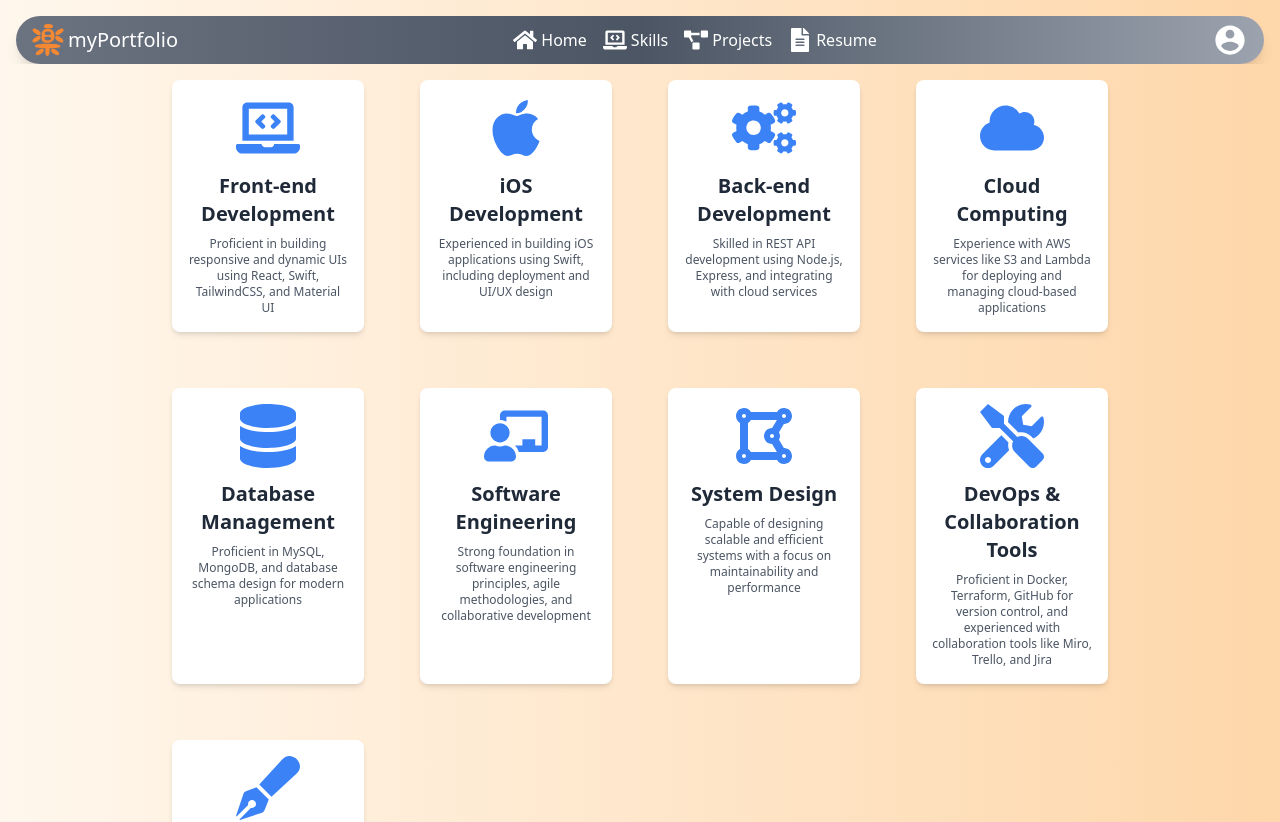
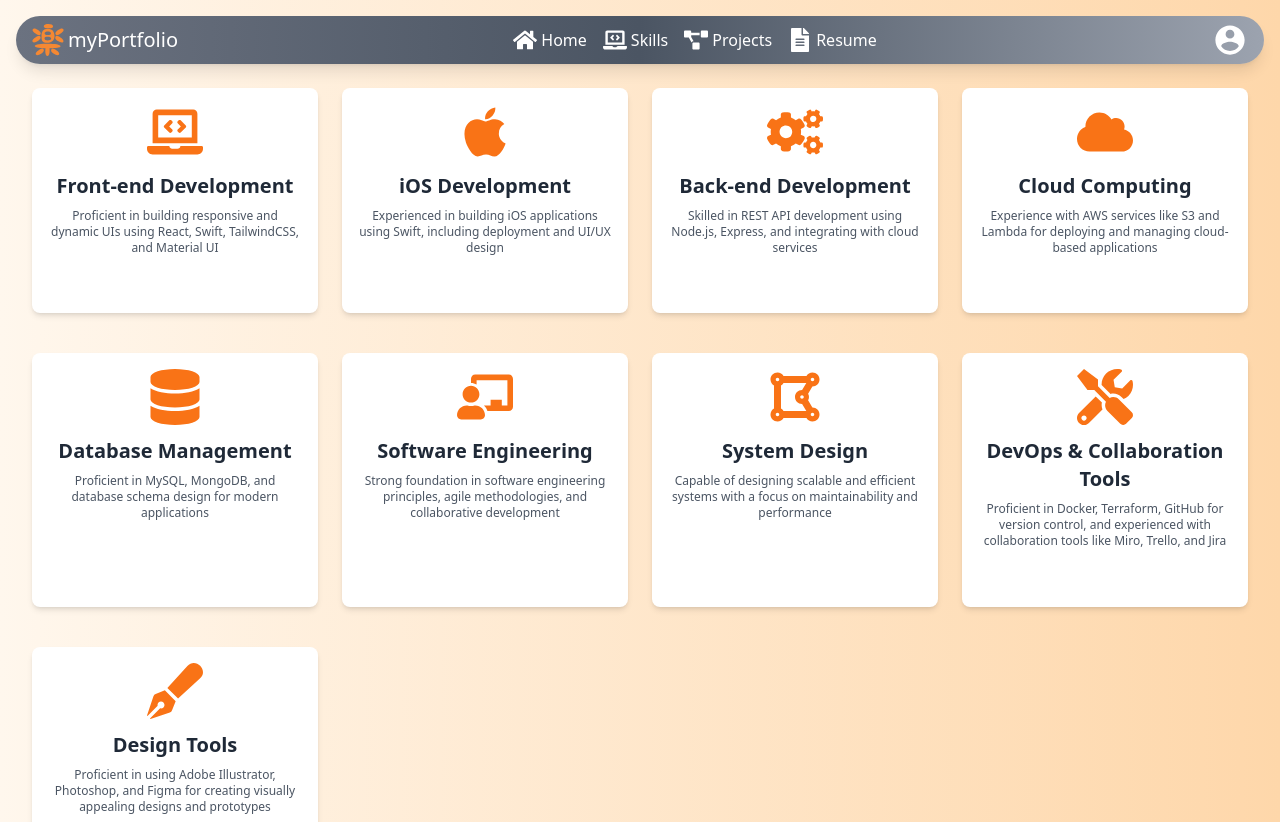
Before and after one commit to samuelckl/myPortfolio, a React (Create React App) app: page /skills in a window 1280 px wide. Shown: the top 822 px of the page. Built offline with nearby package versions, Linux system fonts and the light colour scheme.

Commit message:
updated some color for UI

```diff
--- a/src/pages/Contact.js
+++ b/src/pages/Contact.js
@@ -5,7 +5,7 @@
 export default function Contact() {
   return (
     <div>
-      <div className="flex m-4 items-center justify-evenly">
+      <div className="flex mt-16 m-4 items-center justify-evenly">
           <img src={Portrait} alt="Logo" className="h-48 w-48 mr-1 sm:h-72 sm:w-72" />
         <div></div>
         <div className="flex-row w-48 sm:w-72 text-gray-800">
--- a/src/pages/Home.js
+++ b/src/pages/Home.js
@@ -4,7 +4,7 @@
 export default function Home() {
   return (
     <div>
-      <div className="flex m-4 justify-evenly select-none">
+      <div className="flex mt-16 m-4 justify-evenly select-none">
         <div className="flex-col">
           <img src={Portrait} alt="Logo" className="h-48 w-48 mr-1 sm:h-72 sm:w-72" />
           <div className="flex justify-between m-4">
--- a/src/pages/Projects.js
+++ b/src/pages/Projects.js
@@ -5,7 +5,7 @@
 import Faichun from "../images/visualProjects/faichun_think.png";
 export default function Projects() {
   return (
-    <div className="flex flex-col justify-center items-center bg-gradient-to-r from-orange-50 to-orange-200 select-none">
+    <div className="flex mt-16 flex-col justify-center items-center bg-gradient-to-r from-orange-50 to-orange-200 select-none">
       <ProjectCard
         title="GeneGuardian Research Portal"
         videoLink="https://www.youtube.com/watch?v=U7w-0r8M1mY"
--- a/src/pages/Resume.js
+++ b/src/pages/Resume.js
@@ -1,17 +1,17 @@
 import {FaFilePdf} from "react-icons/fa";
 export default function Resume() {
   return (
-    <div className="text-center p-6 bg-gradient-to-r from-orange-50 to-orange-200 select-none">
+    <div className="text-center mt-8 p-6 bg-gradient-to-r from-orange-50 to-orange-200 select-none">
       {/* Header */}
       <div className="text-center mb-8">
         <h1 className="text-2xl sm:text-4xl font-bold">Kin Lok, Chan</h1>
 
         <p className="text-xs sm:text-base">
-          E-mail: <a href="mailto:samuelckl@gmail.com" className="text-blue-500">samuelckl@gmail.com</a> | Phone: +61451093203
+          E-mail: <a href="mailto:samuelckl@gmail.com" className="text-blue-500 hover:text-blue-800 ">samuelckl@gmail.com</a> | Phone: +61451093203
         </p>
         <p className="text-sm sm:text-base">
           Wyndham Vale, Victoria, Australia |{" "}
-          <a href="https://www.linkedin.com/in/samchankinlok" target="_blank" rel="noopener noreferrer" className="text-blue-500">
+          <a href="https://www.linkedin.com/in/samchankinlok" target="_blank" rel="noopener noreferrer" className="text-blue-500 hover:text-blue-800 ">
             LinkedIn
           </a>
         </p>
--- a/src/pages/Skills.js
+++ b/src/pages/Skills.js
@@ -13,8 +13,8 @@
 
 export default function Skills() {
   return (
-    <div className="flex justify-center items-center min-h-screen bg-gradient-to-r from-orange-50 to-orange-200 select-none">
-      <div className="grid grid-cols-2 sm:grid-cols-3 lg:grid-cols-4 gap-6">
+    <div className="flex mt-16 justify-center items-top min-h-screen bg-gradient-to-r from-orange-50 to-orange-200 select-none">
+      <div className="grid grid-cols-2 sm:grid-cols-3 lg:grid-cols-4 gap-6 mx-8">
         <SkillCard
           logo={FaLaptopCode}
           title="Front-end Development"
--- a/src/pages/components/Navbar.js
+++ b/src/pages/components/Navbar.js
@@ -7,7 +7,7 @@
 export default function Navbar() {
   return (
     <div className ="font-sans">
-      <div className="h-12 bg-gradient-to-r from-gray-500 via-gray-600 to-gray-400 flex items-center justify-between mx-4 px-4 py-4 rounded-full shadow-lg">
+      <div className="fixed top-4 left-0 right-0 h-12 bg-gradient-to-r from-gray-500 via-gray-600 to-gray-400 flex items-center justify-between mx-4 px-4 py-4 rounded-full shadow-lg z-50">
         {/* Title with Icon */}
         <span className="text-white text-2xl font-fun flex items-center">
           {/* Show only the logo on mobile, add "myPortfolio" for larger screens */}
--- a/src/pages/components/ProjectCard.js
+++ b/src/pages/components/ProjectCard.js
@@ -8,7 +8,7 @@
     .filter((item) => item.trim() !== "");
 
   return (
-    <div className="flex flex-col sm:flex-row items-leading bg-white shadow-md w-4/5 m-4 p-4 rounded-lg font-sans">
+    <div className="flex flex-col sm:flex-row items-leading hover:bg-blue-100 bg-white shadow-md w-4/5 m-4 p-4 rounded-lg font-sans">
       {/* Video Section */}
       <div className="w-full sm:w-2/3 flex flex-col sm:items-start pl-0 sm:pl-6">
         {embedLink && embedLink !== "none" ? (
--- a/src/pages/components/SkillCard.js
+++ b/src/pages/components/SkillCard.js
@@ -1,8 +1,8 @@
 export default function SkillCard({ logo: Logo, title, description }) {
     return (
-      <div className="flex flex-col items-center bg-white shadow-md w-42 sm:w-48 m-4 p-4 rounded-lg font-sans">
+      <div className="flex flex-col items-center bg-white shadow-md w-42 sm:w-42 my-2 p-4 hover:bg-blue-100 rounded-lg font-sans">
         {/* Logo */}
-        <div className="sm:h-16 sm:w-16 sm:mb-3 h-12 w-12 mb-2 flex items-center justify-center text-blue-500">
+        <div className="sm:h-14 sm:w-14 sm:mb-3 h-12 w-12 mb-2 flex items-center justify-center text-orange-500">
           <Logo className="h-full w-full" />
         </div>
 
--- a/src/pages/components/VisualCard.js
+++ b/src/pages/components/VisualCard.js
@@ -11,7 +11,7 @@
   };
 
   return (
-    <div className="flex flex-col sm:flex-row items-leading bg-white shadow-md w-4/5 m-4 p-4 rounded-lg font-sans relative">
+    <div className="flex flex-col sm:flex-row items-leading hover:bg-blue-100 bg-white shadow-md w-4/5 m-4 p-4 rounded-lg font-sans relative">
       {/* Image Section */}
       <div className="w-full sm:w-full flex flex-col sm:items-start pl-0 sm:pl-6">
         <div className="w-full sm:w-full flex justify-center">
```
